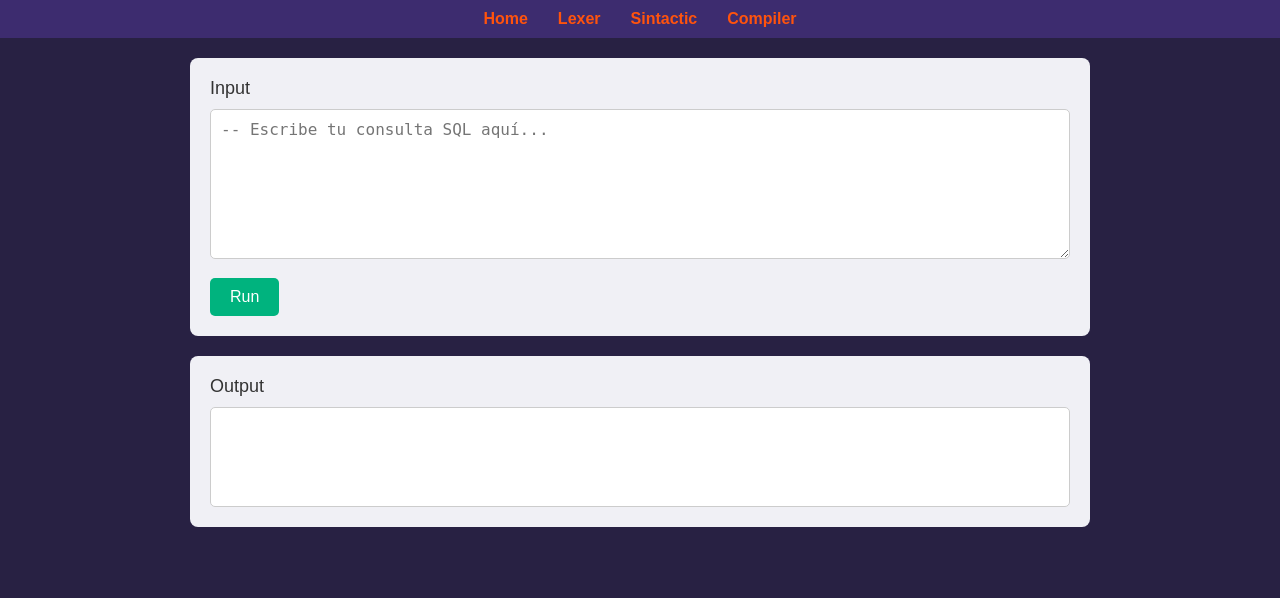
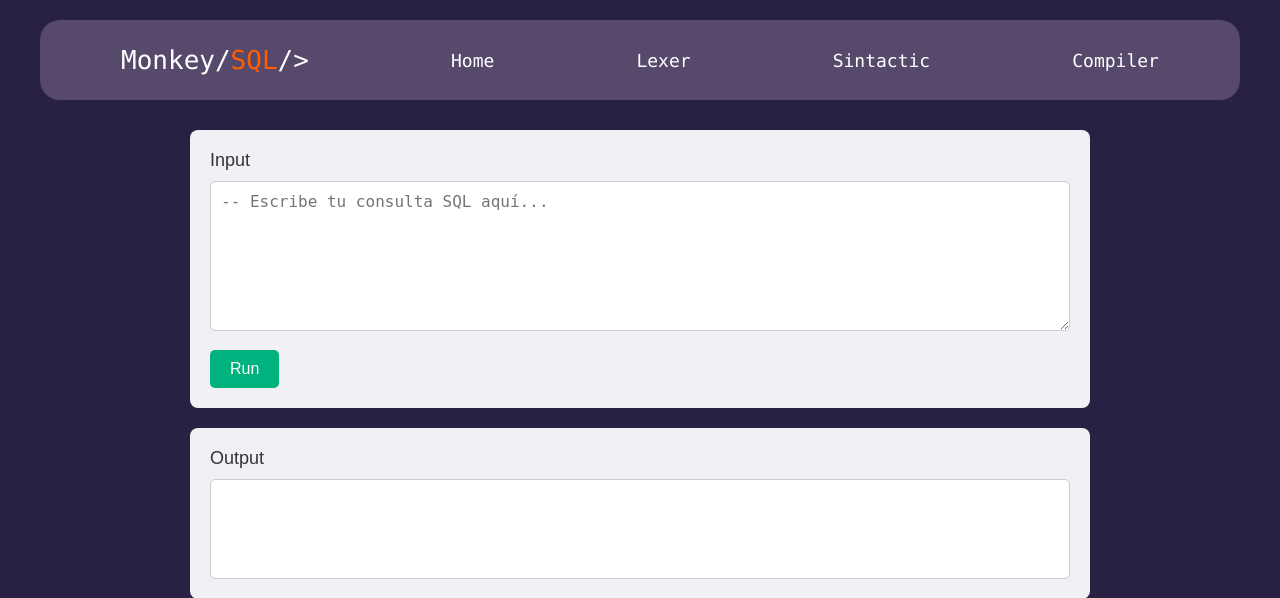
Before and after one commit to JesusDMM/MONKEY-SQL, a Flask app: template templates/semantico.html in a window 1280 px wide. Shown: the top 598 px of the page. Run offline with Flask 3, Linux system fonts and the light colour scheme; the template is opened without the code that fills it, so the values that code supplies are empty.

Commit message:
base sintactico

```diff
--- a/static/CSS/semantico.css
+++ b/static/CSS/semantico.css
@@ -1,8 +1,62 @@
-/* Reset básico */
 * {
   margin: 0;
   padding: 0;
   box-sizing: border-box;
+}
+
+header {
+  padding: 10px 0;
+}
+.rounded-header {
+  background-color: rgba(
+    134,
+    114,
+    149,
+    0.5
+  ); /* Color #867295 con 50% de transparencia */
+  border-radius: 20px;
+  padding: 25px 10px; /* Reduce el padding */
+  margin: 20px auto 10px auto;
+  width: 110%; /* Controla el ancho del header */
+  max-width: 1200px; /* Ancho máximo del header */
+}
+
+.title {
+  font-family: "Consolas", monospace;
+  font-size: 26px;
+  font-weight: normal;
+  color: white;
+}
+
+.sql {
+  color: #ff5e00; /* Color diferente para "SQL" */
+}
+
+nav ul {
+  list-style: none;
+  display: flex;
+  justify-content: space-around; /* Distribuye los elementos */
+  padding: 0;
+  align-items: center;
+}
+
+nav ul li {
+  margin: 0 15px;
+}
+
+nav ul li a {
+  text-decoration: none;
+  color: white;
+  font-size: 18px;
+}
+
+nav ul li a:hover {
+  text-decoration: underline;
+}
+
+li a {
+  font-family: "Consolas", monospace;
+  font-size: 26px;
 }
 
 /* Estilos generales */
@@ -13,32 +67,6 @@ body {
   display: flex;
   flex-direction: column;
   align-items: center;
-}
-
-header {
-  background-color: #3d2c6f;
-  width: 100%;
-  padding: 10px 0;
-}
-
-nav ul {
-  list-style: none;
-  display: flex;
-  justify-content: center;
-}
-
-nav ul li {
-  margin: 0 15px;
-}
-
-nav ul li a {
-  text-decoration: none;
-  color: #ff530d;
-  font-weight: bold;
-}
-
-nav ul li a:hover {
-  text-decoration: underline;
 }
 
 main {
--- a/templates/semantico.html
+++ b/templates/semantico.html
@@ -7,9 +7,12 @@
     <link rel="stylesheet" href="../static/CSS/semantico.css" />
   </head>
   <body>
-    <header>
+    <header class="rounded-header">
       <nav>
         <ul>
+          <li>
+            <span class="title">Monkey/<span class="sql">SQL</span>/></span>
+          </li>
           <li><a href="#">Home</a></li>
           <li><a href="#">Lexer</a></li>
           <li><a href="#">Sintactic</a></li>
```
